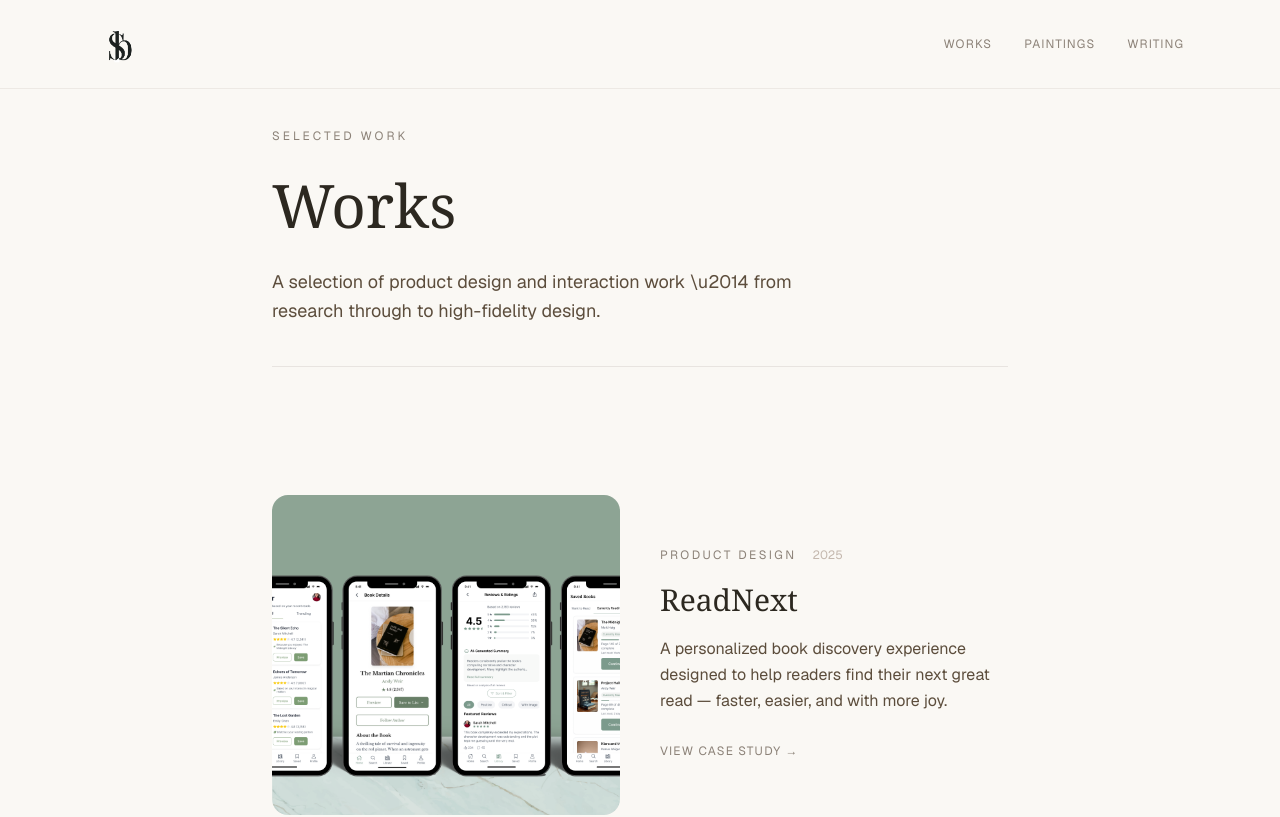
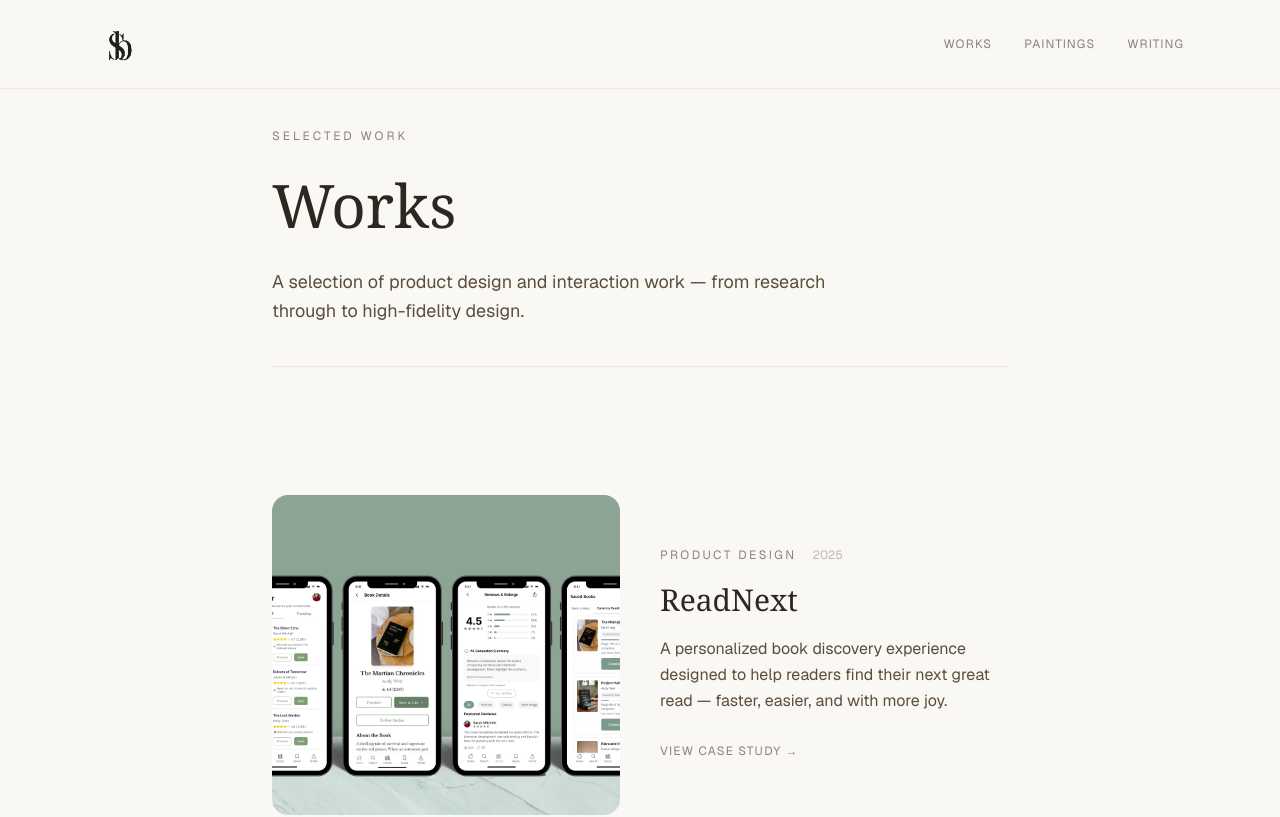
Before and after one commit to NanaAbenaBempong/artbysarps-v2, a Next.js app: page /works in a window 1280 px wide. Shown: the top 817 px of the page. Built offline with nearby package versions, Linux system fonts and the light colour scheme.

Commit message:
Update src/app/works/page.tsx

```diff
--- a/src/app/works/page.tsx
+++ b/src/app/works/page.tsx
@@ -65,7 +65,7 @@ export default function WorksPage() {
             Works
           </h1>
           <p className="text-[#5C4D3C] text-lg leading-relaxed mb-10 max-w-xl">
-            A selection of product design and interaction work \u2014 from research through to high-fidelity design.
+            A selection of product design and interaction work — from research through to high-fidelity design.
           </p>
           <div className="border-t border-[#E8E4E0] mb-16" />
 
```
